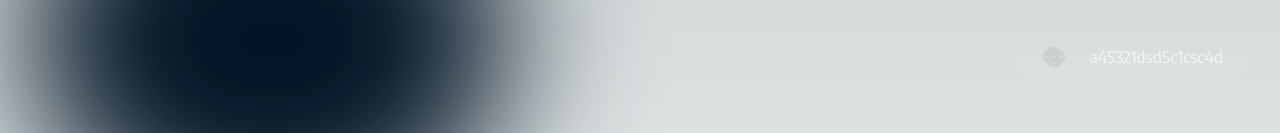
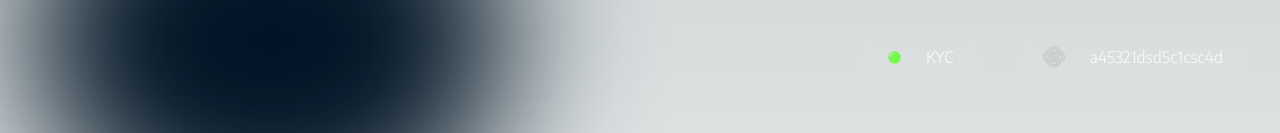
Before and after one commit to RomarioKavin1/ourFunds, a Next.js app in the folder frontend/: page /organization/proposal in a window 1280 px wide. Shown: the top 133 px of the page. Built offline with nearby package versions, Linux system fonts and the light colour scheme.

Commit message:
kyc component

```diff
--- a/frontend/src/app/organization/page.tsx
+++ b/frontend/src/app/organization/page.tsx
@@ -60,7 +60,7 @@ const OrganizationDetail = () => {
             </div>
 
 
-            <div className="flex flex-col gap-y-3 mb-10 w-3/5">
+            <div className="flex flex-col gap-y-3 z-10 mb-10 w-3/5">
                 <div className="flex h-auto py-6 px-16 items-center w-auto max-w-3/5 rounded-[14px] z-10
                 bg-[white]/[0.01] ">
                     <p className="w-24 ">Proposal ID</p>
--- /dev/null
+++ b/frontend/src/components/Modal.tsx
@@ -0,0 +1,46 @@
+import React from "react";
+import Green from "../app/assets/circlegreen.svg";
+import Orange from "../app/assets/circleorange.svg";
+
+const Modal = ({ onClose,isCorporate,isSanctionsSafe }) => {
+
+
+  const handleClickOutside = (e: React.MouseEvent) => {
+
+    if (e.target === e.currentTarget) {
+      onClose();
+    }
+  };
+
+  return (
+    <div
+      onClick={handleClickOutside}
+      className="fixed inset-0 z-50 flex items-center justify-center bg-[black]/[0.92]"
+    >
+      <div className="bg-[white]/[0.04] border border-[white]/[0.06] p-8 rounded-2xl shadow-lg max-w-lg w-full">
+       <div className="flex justify-center items-center gap-x-5 mb-6">
+         <h2 className="text-[white] text-xl">Corporate</h2>
+         {(isCorporate) ? (<img src={Green.src} alt="KYC" style={{ width: "15px", height: "15px" }} />) :
+         (<img src={Orange.src} alt="KYC" style={{ width: "15px", height: "15px" }} />)}
+         <h2 className="text-[white] text-xl">Individual</h2>
+         {(!isCorporate) ? (<img src={Green.src} alt="KYC" style={{ width: "15px", height: "15px" }}/>) :
+         (<img src={Orange.src} alt="KYC" style={{ width: "15px", height: "15px" }} />)}
+       </div>
+       <div className="flex justify-center items-center gap-x-5">
+       <h2 className="text-[white] text-xl">Safe Sanctions</h2>
+         {(isSanctionsSafe) ? (<img src={Green.src} alt="KYC" style={{ width: "15px", height: "15px" }} />) :
+         (<img src={Orange.src} alt="KYC" style={{ width: "15px", height: "15px" }} />)}
+       </div>
+
+        {/* <button
+          onClick={onClose}
+          className="mt-4 py-2 px-4 bg-[white]/[0.01] border border-[white]/[0.06] rounded-full text-[white]/[0.75] hover:bg-[white]/[0.04]"
+        >
+          Close
+        </button> */}
+      </div>
+    </div>
+  );
+};
+
+export default Modal;
--- a/frontend/src/components/Profile.tsx
+++ b/frontend/src/components/Profile.tsx
@@ -1,14 +1,44 @@
+import React, { useState } from "react";
 import KintoW from "../app/assets/kintoW.svg";
+import Green from "../app/assets/circlegreen.svg";
+import Orange from "../app/assets/circleorange.svg";
+import Modal from "./Modal";
 
-const Profile = ({user}) => {
-    return (
-        <div className="flex items-center w-auto justify-end mb-12">
-          <div className="flex gap-x-6 items-center w-auto text-[white]/[0.75] bg-[white]/[0.04] border border-[white]/[0.06] transition
-        hover:bg-[white]/[0.2] py-3 px-6 rounded-full">
-            <img src={KintoW.src} alt="" style={{ width: '22px', height: '22px' }}/>
-            <p>{user}</p>
-          </div>
-        </div>
-    );
+const Profile = ({ user }) => {
+  const [isModalOpen, setIsModalOpen] = useState(false);
+
+  const [isKYC, setIsKYC] = useState(true);
+  const [isCorporate, setIsCorporate] = useState(false);
+  const [isSanctionsSafe, setIsSanctionsSafe] = useState(true);
+
+  const handleOpenModal = () => {
+    setIsModalOpen(true);
+  };
+
+  const handleCloseModal = () => {
+    setIsModalOpen(false);
+  };
+
+  return (
+    <div className="flex items-center gap-x-10 w-auto justify-end mb-12">
+      <div
+        className="flex gap-x-6 items-center w-auto text-[white]/[0.75] bg-[white]/[0.04] border border-[white]/[0.06] transition hover:bg-[white]/[0.2] py-3 px-6 rounded-full cursor-pointer"
+        onClick={handleOpenModal}
+      >
+        {(isKYC) ? (<img src={Green.src} alt="KYC" style={{ width: "15px", height: "15px" }} />) :
+        (<img src={Orange.src} alt="KYC" style={{ width: "15px", height: "15px" }} />)}
+        <p>KYC</p>
+      </div>
+      <div
+        className="flex gap-x-6 items-center w-auto text-[white]/[0.75] bg-[white]/[0.04] border border-[white]/[0.06] transition hover:bg-[white]/[0.2] py-3 px-6 rounded-full"
+      >
+        <img src={KintoW.src} alt="User" style={{ width: "22px", height: "22px" }} />
+        <p>{user}</p>
+      </div>
+
+      {isModalOpen && <Modal onClose={handleCloseModal} />}
+    </div>
+  );
 };
+
 export default Profile;
```
Also changed, not shown: frontend/src/app/assets/circlegreen.svg (added), frontend/src/app/assets/circleorange.svg (added).
